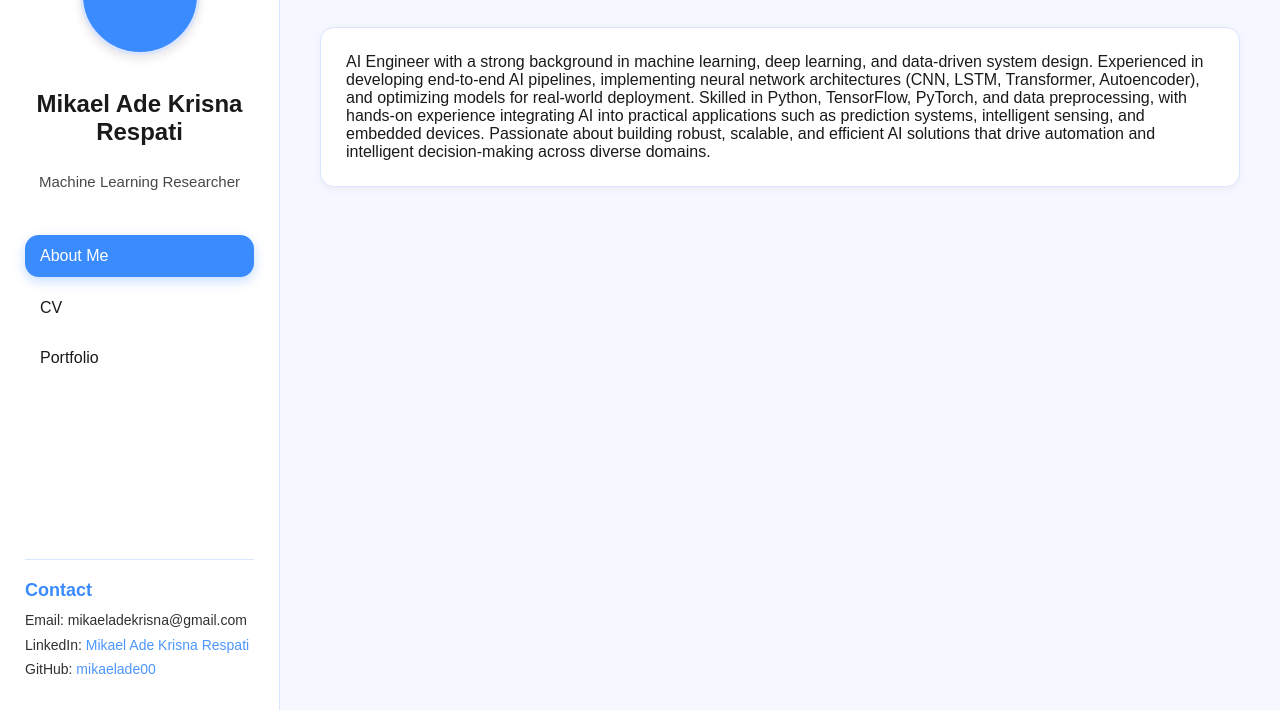
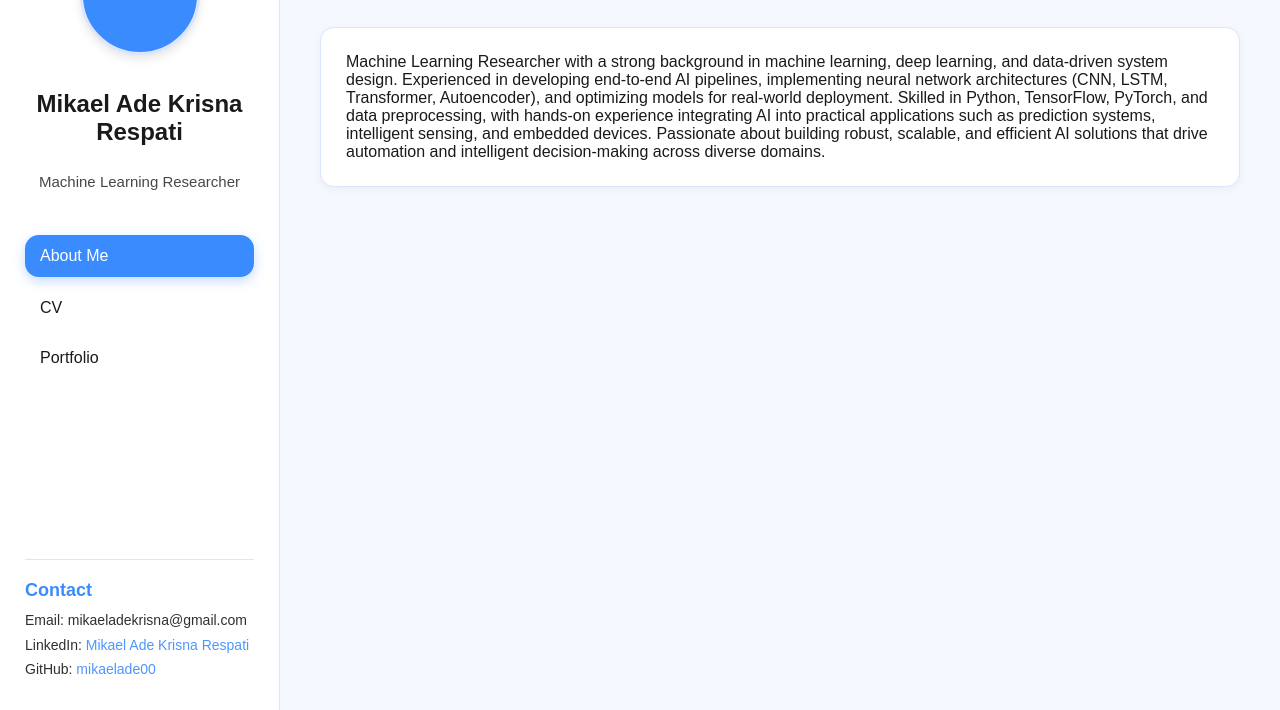
Before and after one commit to mikaelade00/Portofolio, a plain HTML site: page index.html in a window 1280 px wide. Shown: the part 90-800 px from the top of the page. Drawn offline with Linux system fonts and the light colour scheme.

Commit message:
modified:   index.html

```diff
--- a/index.html
+++ b/index.html
@@ -33,7 +33,7 @@
     <div class="section" id="about">
       <h2>About Me</h2>
       <div class="box">
-        <p>AI Engineer with a strong background in machine learning, deep learning, and data-driven system design.
+        <p>Machine Learning Researcher with a strong background in machine learning, deep learning, and data-driven system design.
           Experienced in developing end-to-end AI pipelines, implementing neural network architectures (CNN, LSTM, Transformer, Autoencoder),
           and optimizing models for real-world deployment. Skilled in Python, TensorFlow, PyTorch, and data preprocessing,
           with hands-on experience integrating AI into practical applications such as prediction systems, intelligent sensing, and embedded devices.
```
